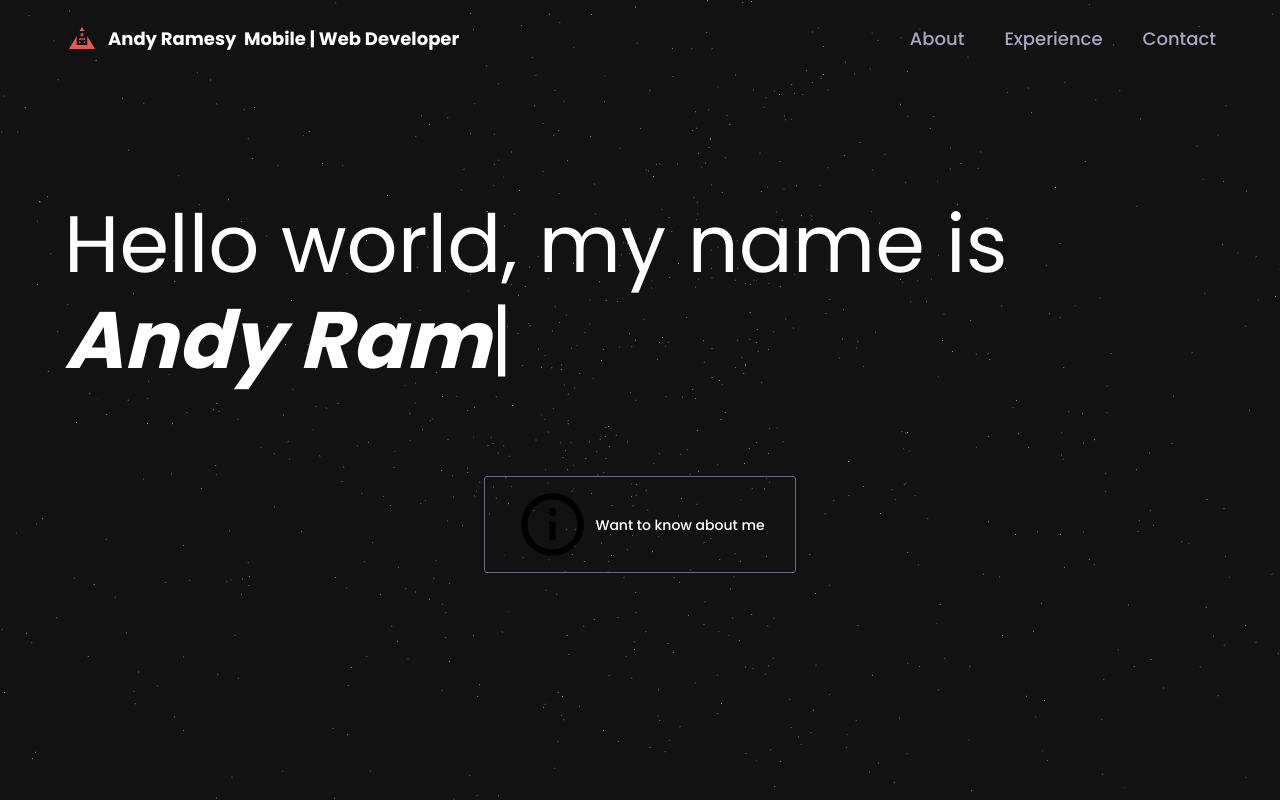
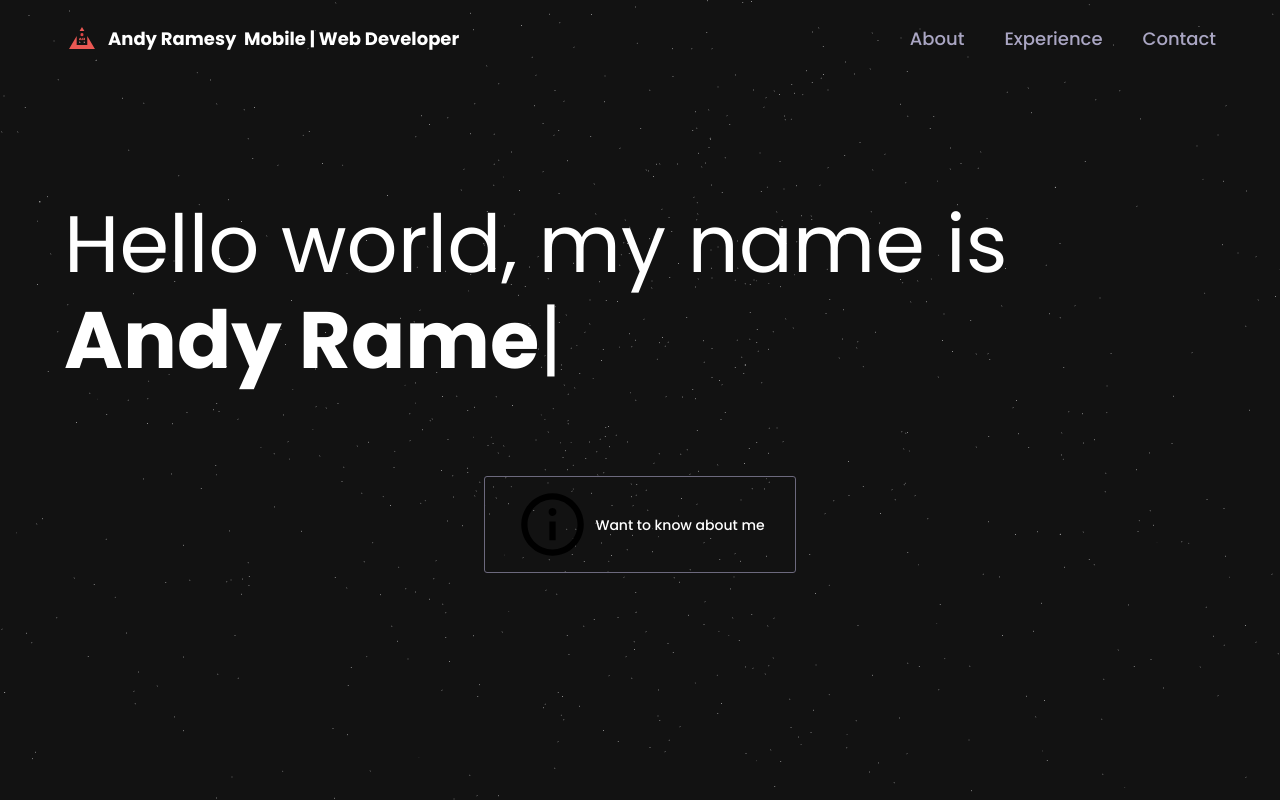
Before and after one commit to andyRamesy/prt, a React (Vite) app: page / in a window 1280 px wide. Built offline with nearby package versions, Linux system fonts and the light colour scheme.

Commit message:
fix color with i18

```diff
--- a/src/components/Welcome.tsx
+++ b/src/components/Welcome.tsx
@@ -7,7 +7,7 @@
 import { Link } from "react-router-dom";
 import Button from "./Button";
 import { AnimatedLayout } from "./index";
-import { useTranslation } from "react-i18next";
+import { Trans, useTranslation } from "react-i18next";
 
 const Welcome = () => {
   const { t } = useTranslation();
@@ -16,25 +16,23 @@
     <AnimatedLayout>
       <section className="flex w-full mx-auto my-[5rem]">
         <div
-          className={` inset-0 w-full  max-w-7xl  flex flex-col  items-center gap-5`}
+          className={` inset-0 w-full max-w-7xl flex flex-col items-center gap-5`}
         >
-          <h1 className={`${styles.heroHeadText} text-white h-[200px]`}>
+          <Trans>
+            <h1 className={`${styles.heroHeadText} text-white h-[200px]`} >
               <Typewriter
                 options={{
-                strings: t("welcome"),
+                  strings: [t("welcome")],
                   autoStart: true,
                   skipAddStyles: true,
                 }}
               />
             </h1>
+          </Trans>
         </div>
       </section>
       <div className="mt-[4rem ]">
-        <Button
-          text={t("knowMe")}
-          direction="/about"
-          imageLink={about}
-        />
+        <Button text={t("knowMe")} direction="/about" imageLink={about} />
       </div>
     </AnimatedLayout>
   );
--- a/src/i18n/en.json
+++ b/src/i18n/en.json
@@ -1,5 +1,5 @@
 {
-    "welcome" : "Hello world, my name is <em class='text-red-500'><strong> Andy Ramesy</strong></em>",
+    "welcome" : "Hello world, my name is <strong class={'text-red-500'}> Andy Ramesy</strong>",
     "knowMe" : "Want to know about me",
     "jobTitle" : "Mobile | Web Developer",
     "nav":{
```
Lines whose indentation alone changed are shown as unchanged.
